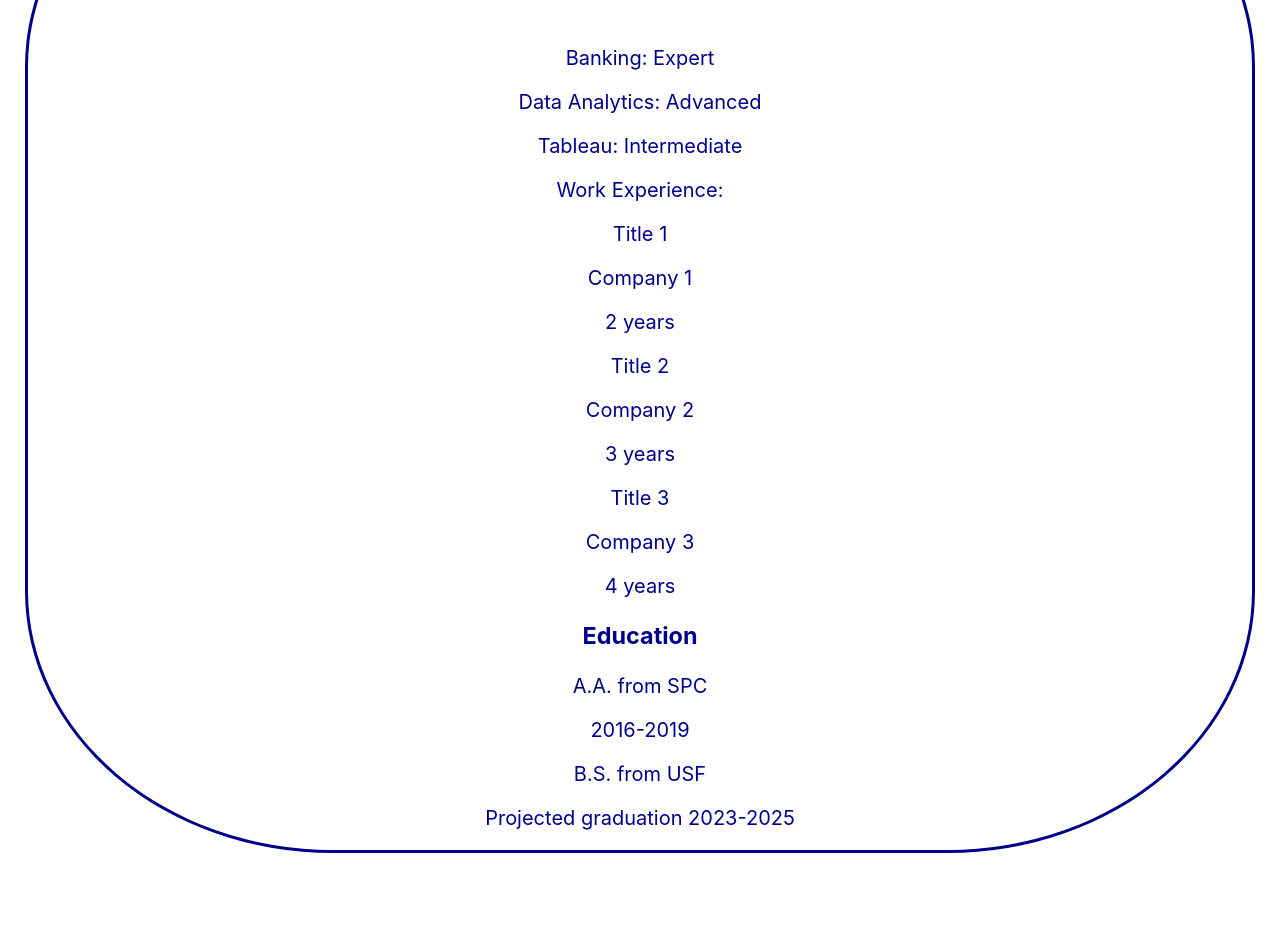
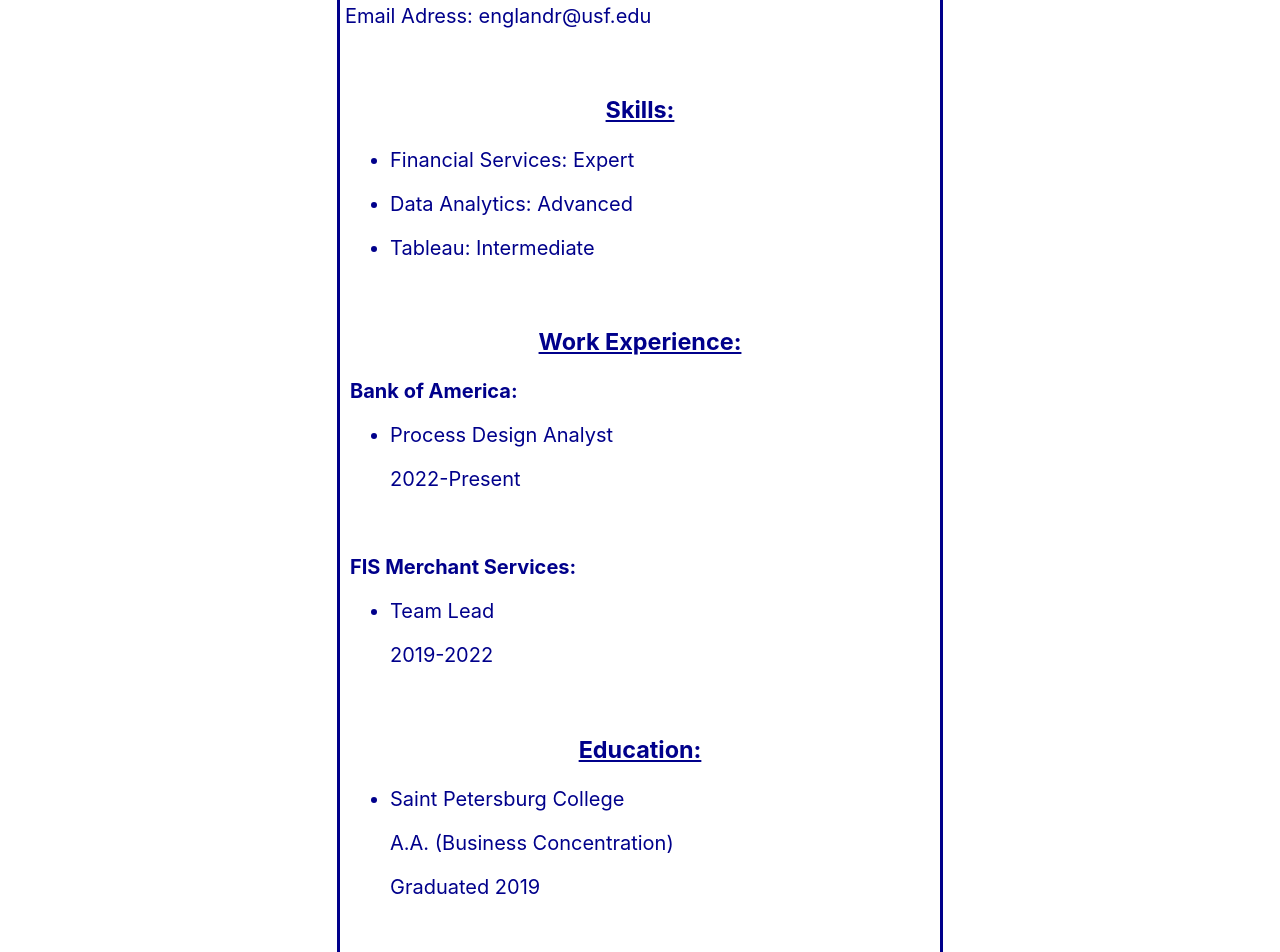
Before and after one commit to robin-england/Coding-Project-15, a React (Create React App) app: page / in a window 1280 px wide. Shown: the part 220-1172 px from the top of the page. Before the commit the page ends 1098 px from the top, so only its background shows below. Built offline with nearby package versions, Linux system fonts and the light colour scheme.

Commit message:
Edited Style and filled in placeholders for each category

```diff
--- /dev/null
+++ b/src/AddEducation.js
@@ -0,0 +1,10 @@
+export default function AddEducation({ institution, degree, years }) {      // input for education
+    return (
+        <div className="education">
+            <ul><li><p>{institution}</p>
+            <p>{degree}</p>
+            <p>{years}</p></li></ul>
+            <br></br>
+        </div>
+    )               // Displays in html
+}
--- a/src/AddSkill.js
+++ b/src/AddSkill.js
@@ -1,7 +1,7 @@
-export default function AddSkill({name, proficiencyLevel}){     // input for name of skill and profiency level
+export default function AddSkill({ name, proficiencyLevel }) {     // input for name of skill and profiency level
     return (
         <div className="add-skill">
-            <p>{name}: {proficiencyLevel}</p>
+            <p><uL><li>{name}: {proficiencyLevel}</li></uL></p>
         </div>
     )               // Displays in html
 }
--- a/src/AddWorkExp.js
+++ b/src/AddWorkExp.js
@@ -1,9 +1,10 @@
-export default function AddWorkExp({name, company, duration}){     // input for work experience
+export default function AddWorkExp({ name, company, duration }) {     // input for work experience
     return (
         <div className="add-work-exp">
-            <p>{name}</p>
-            <p>{company}</p>
-            <p>{duration}</p>
+            <p><b>{company}:</b></p>
+            <ul><li><p>{name}</p>
+            <p>{duration}</p></li></ul>
+            <br></br>
         </div>
     )               // Displays in html
 }
--- a/src/App.css
+++ b/src/App.css
@@ -1,14 +1,19 @@
 .app {    /* format for entire app function */
-  width: auto;
+  width: 600px;
   height: auto;
   font-size: 20px;
-  text-align: center;
   color: darkblue;
   margin: 25px;
-  border-radius: 25%;
   border: solid, 3px, darkblue;
+  margin: auto;
+  align-self: center;
 }
 
-.skill-list{  /* format for only the list of skills */
-  margin-top: 50px;
+h3{
+  text-decoration: underline;
+  text-align: center;
 }
+
+div{
+  margin: 5px;
+}
--- a/src/App.js
+++ b/src/App.js
@@ -8,64 +8,62 @@
 import Education from './Education.js'  // imports Profile from component
 import './App.css'    // imports style
 
-const skills =[
+let name = "Robin England"
+let bio = " I grew up in Germany and have been working in banking for five years, with a specializiation in process improvement. In addition to certifications in Project Management and Six Sigma, I am currently pursuing a bachelor's degree at the University of South Florida in Business Analytics."
+let contactInfo = "Email Adress: englandr@usf.edu"
 
+const education = [
   {
-  id: 1,
-  name: "Banking",
-  proficiencyLevel:"Expert",
+    institution: "Saint Petersburg College",
+    degree: "A.A. (Business Concentration)",
+    years: "Graduated 2019"
   },
 
   {
-  id: 2,
-  name: "Data Analytics",
-  proficiencyLevel:"Advanced",
+    institution: "University of South Florida",
+    degree: "B.S. in Business Analytics and Information Systems",
+    years: "Projected Graduation: 2025"
+  }
+]
+
+const skills = [
+  {
+    name: "Financial Services",
+    proficiencyLevel: "Expert",
   },
 
   {
-  id: 3,
-  name: "Tableau",
-  proficiencyLevel:"Intermediate",
-  }
-
-]
-
-const experiences =[
-
-// jobTitle, company, duration
-
-  {
-  id: 1,
-  name: "Title 1",
-  company:"Company 1",
-  duration: "2 years",
+    name: "Data Analytics",
+    proficiencyLevel: "Advanced",
   },
 
   {
-    id: 2,
-    name: "Title 2",
-    company:"Company 2",
-    duration: "3 years",
+    name: "Tableau",
+    proficiencyLevel: "Intermediate",
+  }
+]
+
+const experiences = [
+  {
+    name: "Process Design Analyst",
+    company: "Bank of America",
+    duration: "2022-Present",
   },
 
   {
-    id: 3,
-    name: "Title 3",
-    company:"Company 3",
-    duration: "4 years",
-  }
-
+    name: "Team Lead",
+    company: "FIS Merchant Services",
+    duration: "2019-2022",
+  },
 ]
 
 function App() {
   return (
     <div className="app">
-      <PersonalInfo/>
-      Skills:
-      <SkillList skills={skills}/>
-      Work Experience:
-      <WorkExp experiences={experiences}/>
-      <Education/>
+      <PersonalInfo name={name} bio={bio} contactInfo={contactInfo} />
+      <SkillList skills={skills} />
+      <WorkExp experiences={experiences} />
+      <Education education={education} />
     </div>
   )
 }
--- a/src/Education.js
+++ b/src/Education.js
@@ -1,13 +1,18 @@
 // Show your educational background including the name of the institution, degree obtained, and the years attended.
 
-export default function Education() {
+import AddEducation from "./AddEducation.js"
+
+export default function EducationList({ education }) {
     return (
         <div className="education">
-            <h3>Education</h3>
-            <p>A.A. from SPC</p>
-            <p>2016-2019</p>
-            <p>B.S. from USF</p>
-            <p>Projected graduation 2023-2025</p>
+            <h3>Education:</h3>
+            {education.map(({ institution, degree, years }) => (
+                <AddEducation
+                    institution={institution}
+                    degree={degree}
+                    years={years}
+                />
+            ))}
         </div>
-    )
+    );
 }
--- a/src/PersonalInfo.js
+++ b/src/PersonalInfo.js
@@ -1,11 +1,12 @@
 // Create a component to display your name, a brief biography, and contact information such as email and LinkedIn.
 
-export default function PersonalInfo() {
+export default function PersonalInfo({ name, bio, contactInfo }) {
     return (
         <div className="personal-info">
-            <h3>Robin England</h3>
-            <p>This is my bio.</p>
-            <p>This is my contact info.</p>
+            <h3>{name}</h3>
+            <p>{bio}</p>
+            <p>{contactInfo}</p>
+            <br></br>
         </div>
     )
 }
--- a/src/SkillList.js
+++ b/src/SkillList.js
@@ -3,16 +3,18 @@
 
 import AddSkill from './AddSkill.js'
 
-export default function SkillList({skills}){
+export default function SkillList({ skills }) {
   return (
     <div className="skill-list">
-      {skills.map(skill =>(
+      <h3>Skills:</h3>
+      {skills.map(skill => (
         <AddSkill
-          key={skill.id}
           name={skill.name}
           proficiencyLevel={skill.proficiencyLevel}
-      />
-    ))}
+        />
+      ))}
+      <br></br>
     </div>
+
   )
 }
--- a/src/WorkExp.js
+++ b/src/WorkExp.js
@@ -3,17 +3,17 @@
 
 import AddWorkExp from './AddWorkExp.js'
 
-export default function WorkExp({experiences}){
+export default function WorkExp({ experiences }) {
   return (
     <div className="work-exp">
-      {experiences.map(experience =>(
+      <h3>Work Experience:</h3>
+      {experiences.map(experience => (
         <AddWorkExp
-          key={experience.id}
           name={experience.name}
           company={experience.company}
           duration={experience.duration}
-      />
-    ))}
+        />
+      ))}
     </div>
   )
 }
```
